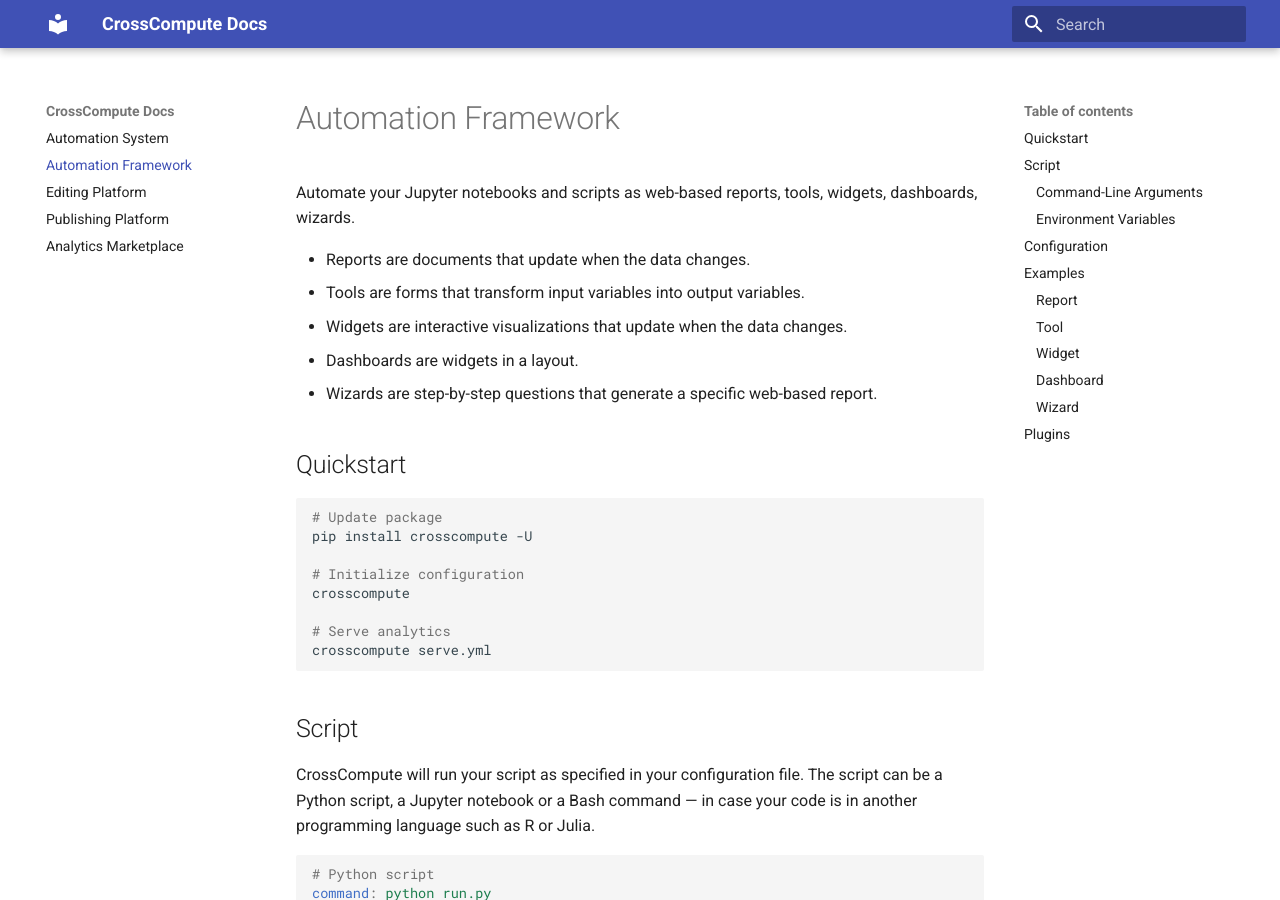
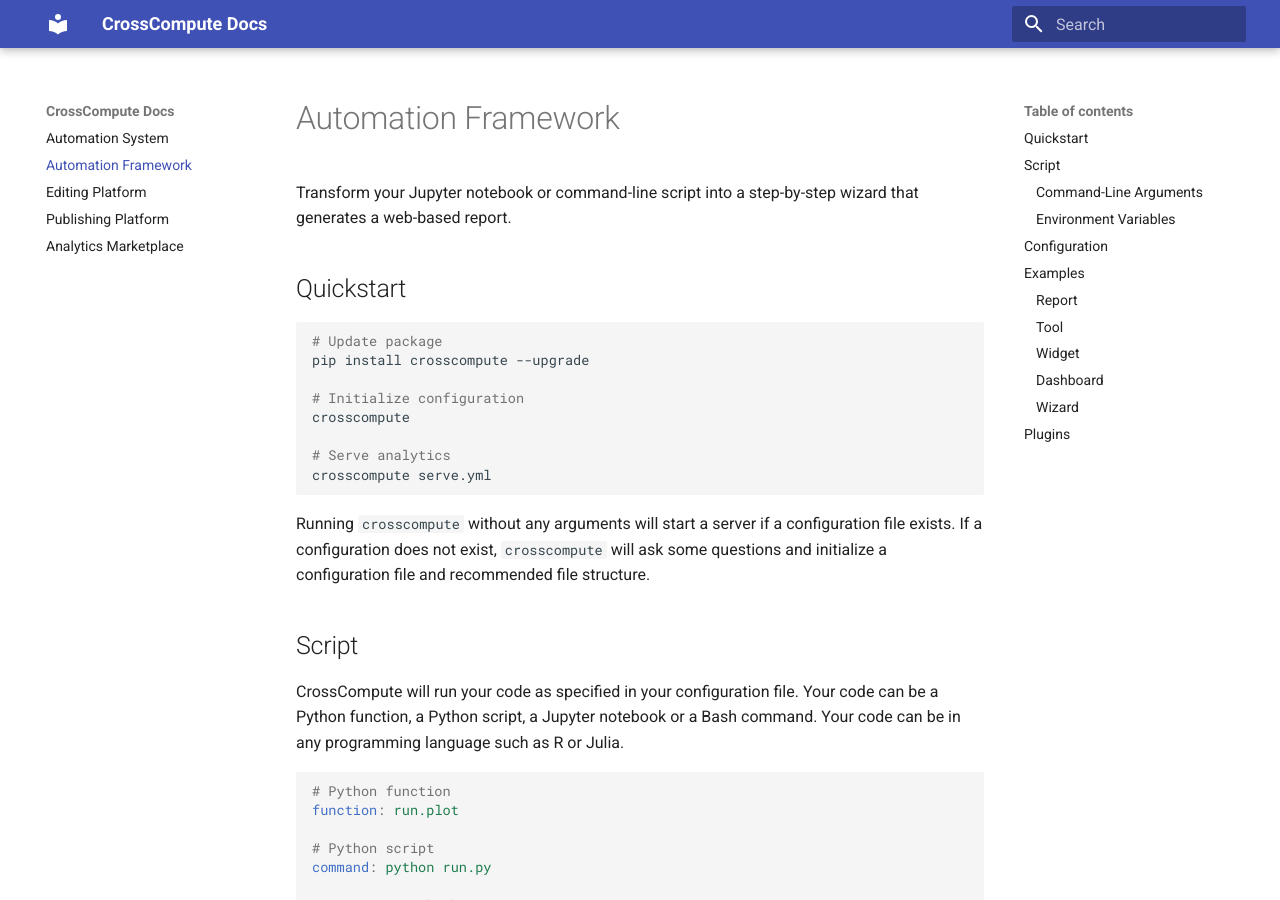
Before and after one commit to crosscompute/crosscompute-docs, an MkDocs documentation site: the page built from docs/automation-framework/README.md, in a window 1280 px wide and 900 px high. Built offline with MkDocs 1.6.1 and Material for MkDocs 9.7.7, drawn with Linux system fonts in a browser that asks for light colours; some of the changed text lies outside the part shown.

Commit message:
Save notes

````diff
--- a/docs/automation-framework/README.md
+++ b/docs/automation-framework/README.md
@@ -1,18 +1,12 @@
 # Automation Framework
 
-Automate your Jupyter notebooks and scripts as web-based reports, tools, widgets, dashboards, wizards.
-
-- Reports are documents that update when the data changes.
-- Tools are forms that transform input variables into output variables.
-- Widgets are interactive visualizations that update when the data changes.
-- Dashboards are widgets in a layout.
-- Wizards are step-by-step questions that generate a specific web-based report.
+Transform your Jupyter notebook or command-line script into a step-by-step wizard that generates a web-based report.
 
 ## Quickstart
 
 ```bash
 # Update package
-pip install crosscompute -U
+pip install crosscompute --upgrade
 
 # Initialize configuration
 crosscompute
@@ -21,11 +15,16 @@
 crosscompute serve.yml
 ```
 
+Running `crosscompute` without any arguments will start a server if a configuration file exists. If a configuration does not exist, `crosscompute` will ask some questions and initialize a configuration file and recommended file structure.
+
 ## Script
 
-CrossCompute will run your script as specified in your configuration file. The script can be a Python script, a Jupyter notebook or a Bash command &mdash; in case your code is in another programming language such as R or Julia.
+CrossCompute will run your code as specified in your configuration file. Your code can be a Python function, a Python script, a Jupyter notebook or a Bash command. Your code can be in any programming language such as R or Julia.
 
 ```yaml
+# Python function
+function: run.plot
+
 # Python script
 command: python run.py
 
@@ -480,6 +481,8 @@
 
 ### Tool
 
+A tool is a form with code that transforms input variables into output variables.
+
 Here is an example of a tool configuration. See <https://github.com/crosscompute/crosscompute-examples/tree/0.9/tools/add-numbers-command-line> for the complete example.
 
 **Configuration (`serve.yml`)**
@@ -663,6 +670,8 @@
 TODO: Screenshot
 
 ### Wizard
+
+A wizard is a step-by-step series of questions.
 
 Here is an example of a wizard configuration. See <https://github.com/crosscompute/crosscompute-examples/tree/0.9/wizards/encourage-exercise> for the complete example.
 
````
Also changed, not shown: other parts of docs/automation-framework/README.md (+6 -0 lines), README.md (+4 -4 lines).
